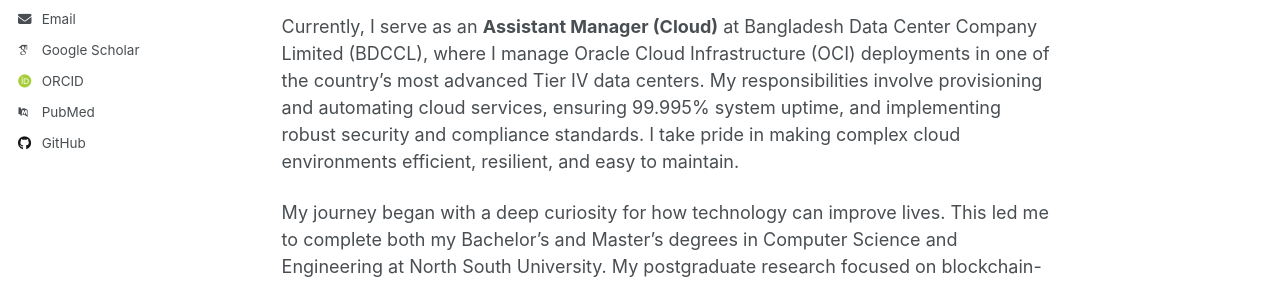
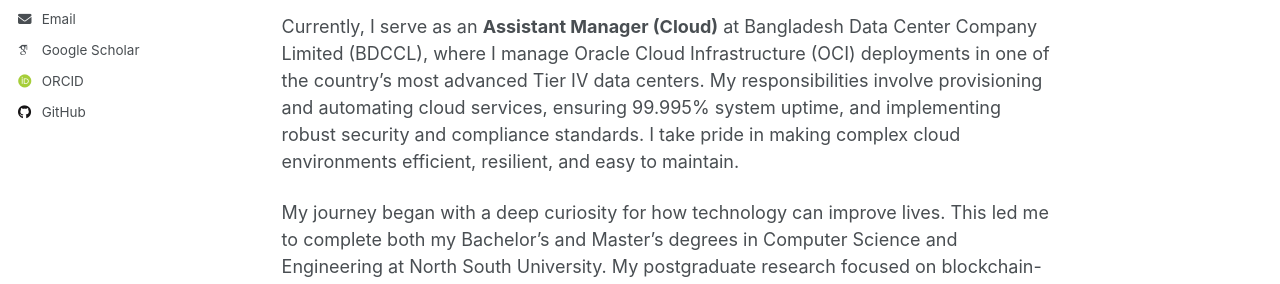
Before and after one commit to mazharsnow/mazharsnow.github.io, a Jekyll site: the page built from _pages/about.md, in a window 1280 px wide. Shown: the part 334-618 px from the top of the page. Built offline with Jekyll 4.4.1, drawn with Linux system fonts in a browser that asks for light colours; some web fonts are replaced; a script that is not in the unit is left out; our own code applies the rules of GitHub Pages for plain Markdown files.

Commit message:
Update Navigation and Images

```diff
--- a/_config.yml
+++ b/_config.yml
@@ -22,7 +22,7 @@ repository               : "academicpages/academicpages.github.io"
 #               Additional customization can be done by editing /_includes/author-profile.html
 author:
   # Biographic information
-  avatar           : /images/profile.png
+  avatar           : "/images/profile.png"
   name             : "Mazharul Islam Tusar"
   pronouns         : # example: "she/her"
   bio              : "Cybersecurity Specialist | Cloud Infrastructure Engineer | Researcher"
@@ -35,18 +35,14 @@ author:
   academia         : # URL
   arxiv            : # URL - Update with the correct link to your profile
   googlescholar    : "https://scholar.google.com/citations?user=PS_CX0AAAAAJ"
-  inspire-hep      : # URL
-  impactstory      : # URL
   orcid            : "http://orcid.org/yourorcidurl"
   semantic         : # URL
-  pubmed           : "https://www.ncbi.nlm.nih.gov/pubmed/?term=john+snow"
   researchgate     : # URL
   scopus           : # URL
 
+
   # Repositories and software development
   bitbucket        : # Username - Update with your username on the site
-  codepen          : # Username
-  dribbble         : # Username
   github           : "mazharsnow"
   kaggle           : # Username
   stackoverflow    : # User number or user number and name (i.e., use "1" or "1/jeff-atwood")
```
